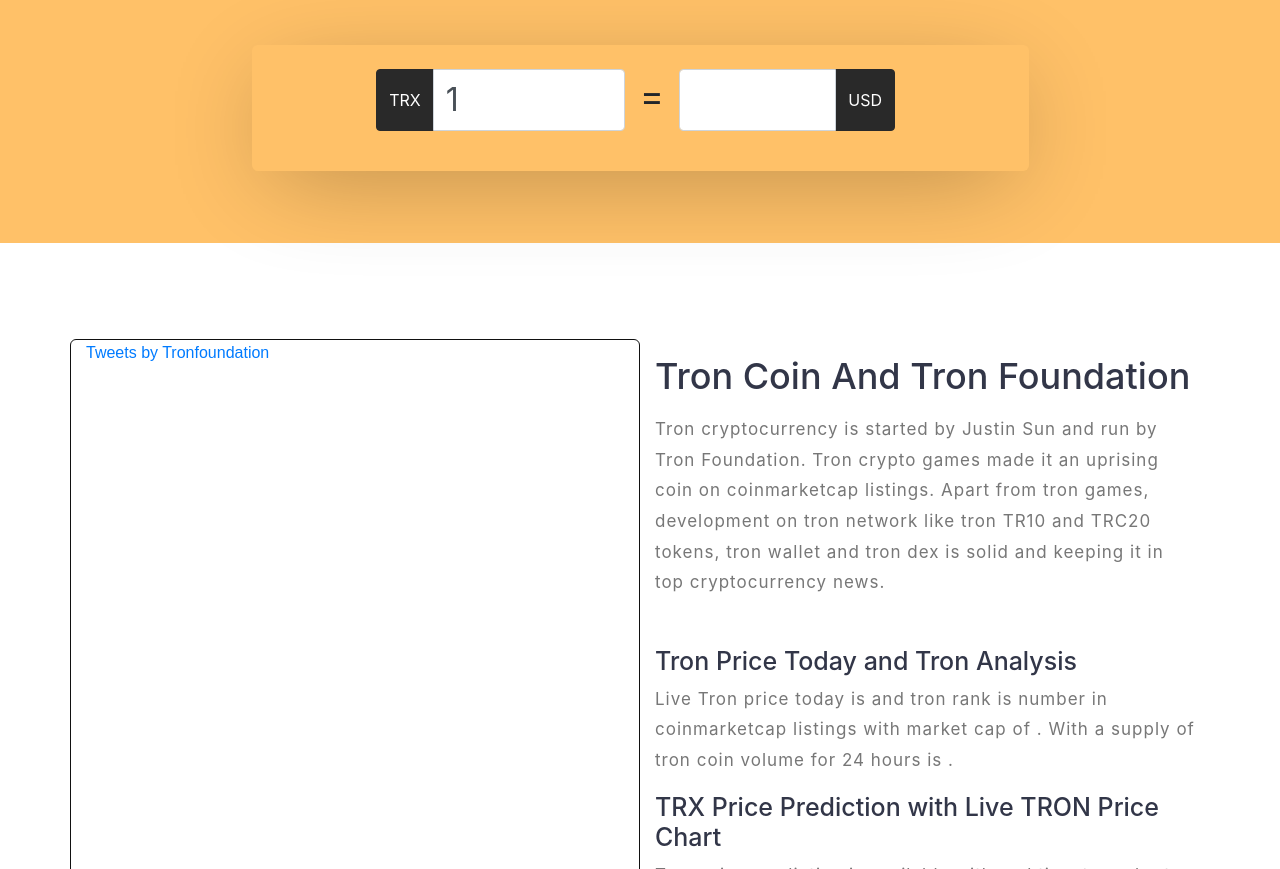
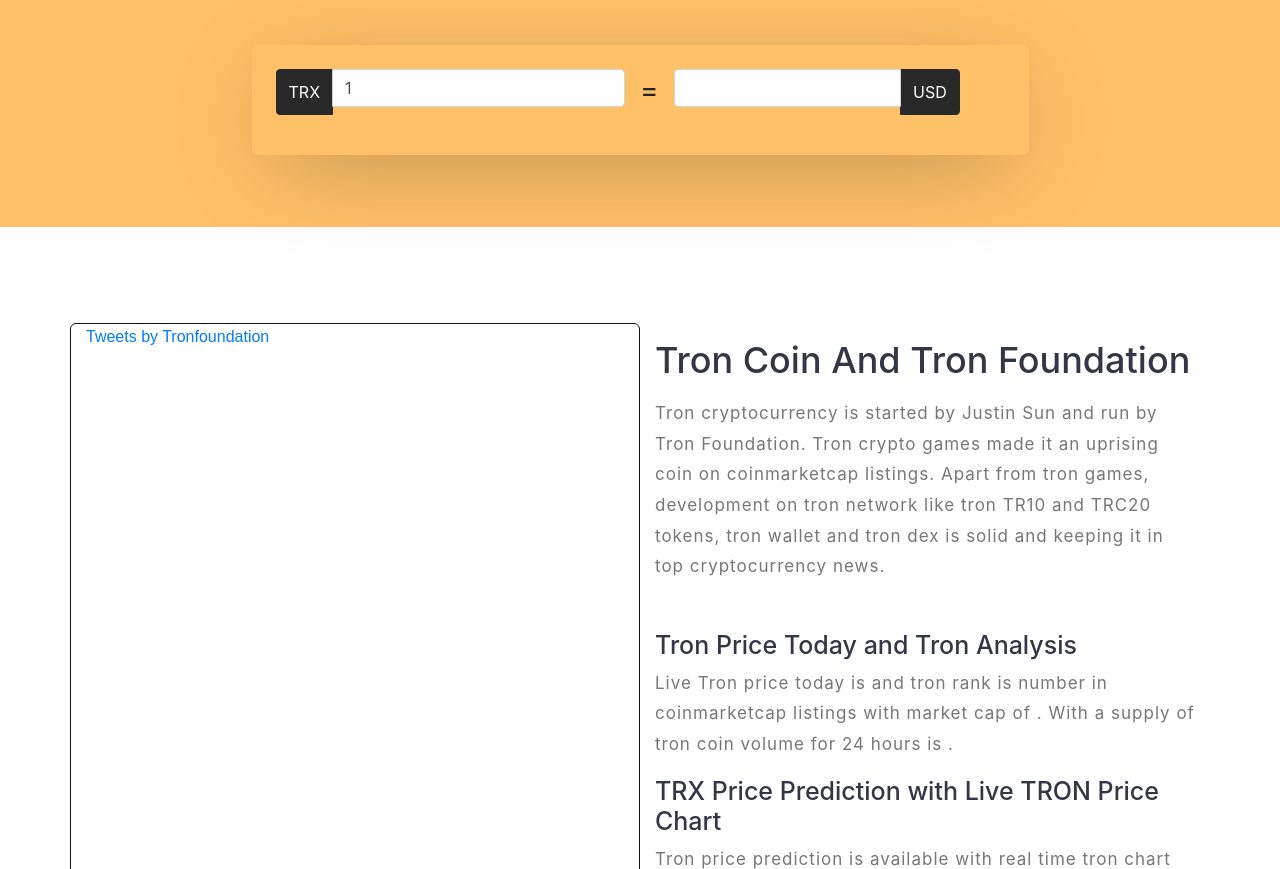
Before and after one commit to bestboom/price, a website: page public/index.html in a window 1280 px wide. Shown: the part 1137-2006 px from the top of the page. Drawn offline with nearby package versions, Linux system fonts and the light colour scheme; no server answers; a script that the page names is missing.

Commit message:
Update index.html

```diff
--- a/public/index.html
+++ b/public/index.html
@@ -130,12 +130,12 @@
 <div class=input-group-prepend>
 <div class=input-group-text id=basic-addon style=background:#292929;border-color:#292929;color:#fff;line-height:2> TRX</div>
 </div>
-<input type=text style=max-width:55%;font-size:2rem class=form-control value=1 id=trx_input aria-describedby=helpId placeholder>
+<input type=text style=padding: 1.375rem 0.75rem;max-width:55%;font-size:2rem class=form-control value=1 id=trx_input aria-describedby=helpId placeholder>
 </div>
-</div><span style=font-size:36px>=</span>
+</div><span style=font-size:28px>=</span>
 <div class=col-md-5>
 <div class="input-group mb-3">
-<input type=text style=max-width:55%;font-size:2rem class=form-control name id=usd_price aria-describedby=helpId placeholder>
+<input type=text style=padding: 1.375rem 0.75rem;max-width:55%;font-size:2rem class=form-control name id=usd_price aria-describedby=helpId placeholder>
 <div class=input-group-append>
 <div class=input-group-text id=basic-addon style=background:#292929;border-color:#292929;color:#fff;line-height:2> USD</div>
 </div>
```
